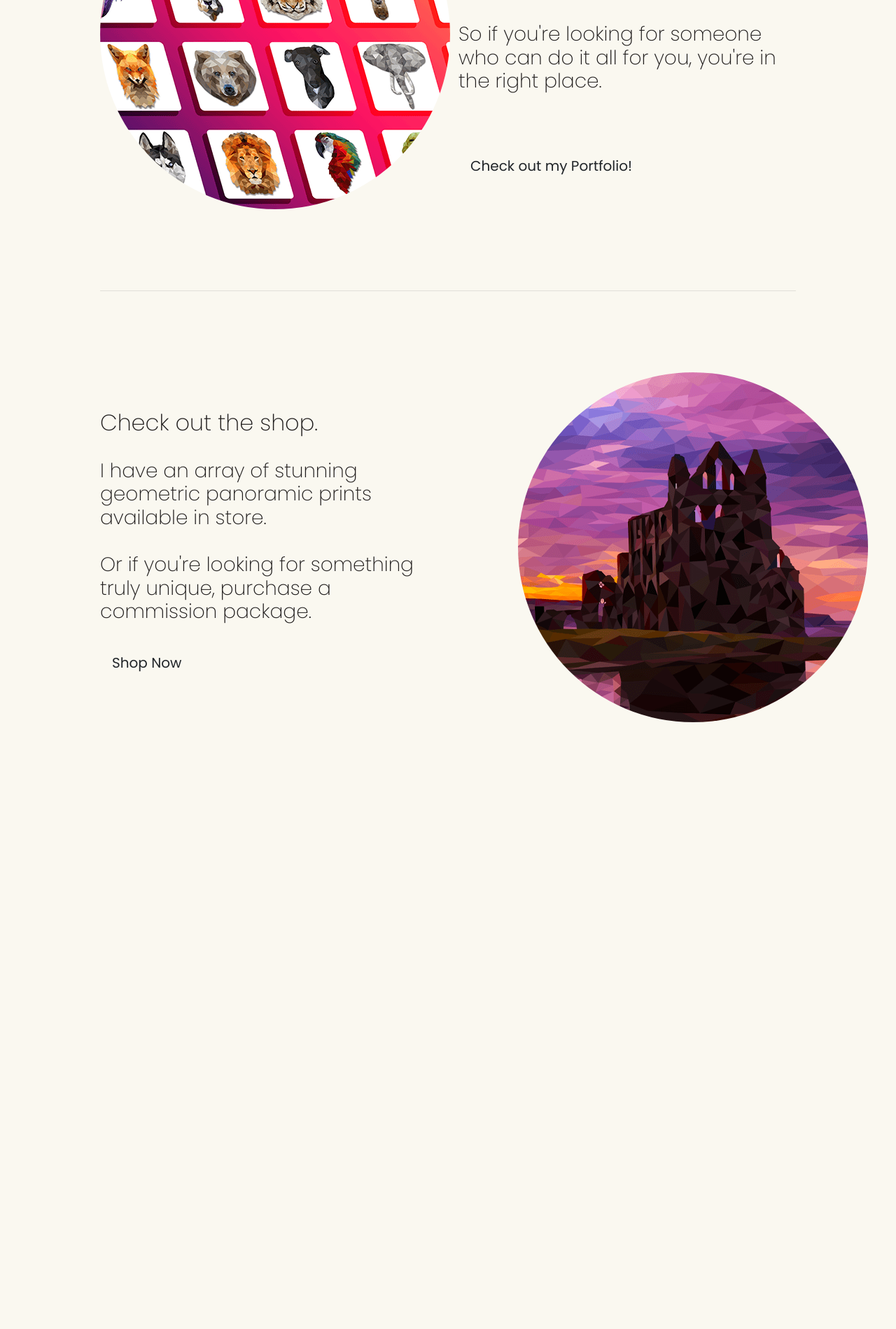
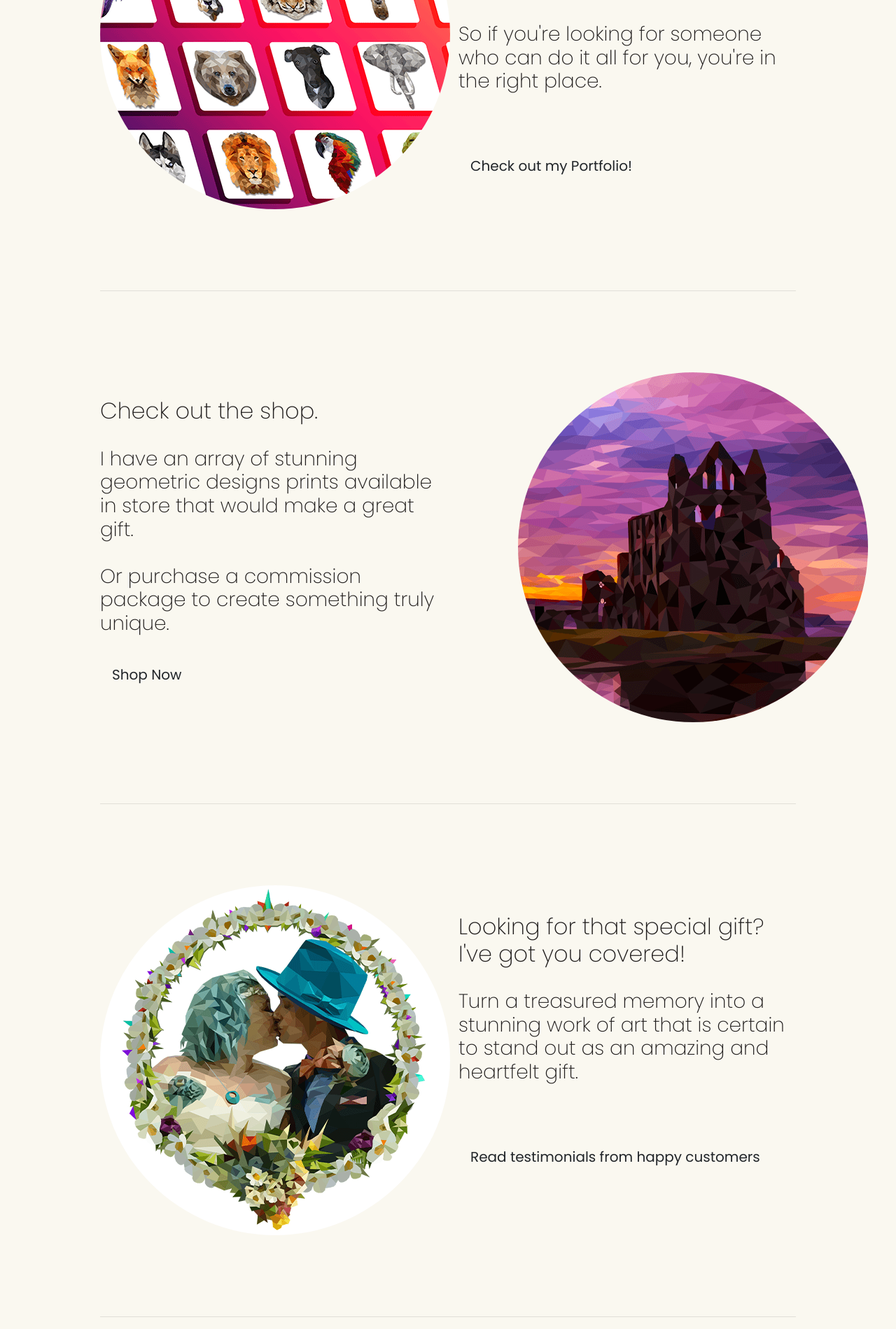
Before and after one commit to Robert-Clark-1990/MS4_RCD, a Django app: page / in a window 1280 px wide. Shown: the part 1134-3033 px from the top of the page at 70% size. Before the commit the page ends 2166 px from the top, so only its background shows below. Run offline with Django 3.2, Linux system fonts and the light colour scheme; some libraries are stand-ins or nearby versions.

Commit message:
add media files and tweak index.html in prep for testimonials and about sections

```diff
--- a/home/templates/home/index.html
+++ b/home/templates/home/index.html
@@ -29,9 +29,10 @@
             </div>
         </div>
         <hr>
+
         <div class="row h-100 justify-content-between">
             <div class="col-sm-12 col-md-5 my-auto">
-                <img src="{{ MEDIA_URL }}portfolio_gif.gif" alt="Robert Clark Design Logo" width="500" height="500" class="rounded-circle page-image">
+                <img src="{{ MEDIA_URL }}portfolio_gif.gif" alt="Portfolio" width="500" height="500" class="rounded-circle page-image">
             </div>
             <div class="col-sm-12 col-md-6 align-self-end my-auto">
                 <h2>When I say I love to create, I really mean it.</h2>
@@ -49,14 +50,15 @@
             </div>
         </div>
         <hr>
+
         <div class="row h-100 justify-content-between">
             <div class="col-sm-12 col-md-6 my-auto">
                 <h2>Check out the shop.</h2>
                 <br>
-                <h3>I have an array of stunning geometric panoramic prints available in store.
+                <h3>I have an array of stunning geometric designs prints available in store that would make a great gift.
                     <br>
                     <br>
-                    Or if you're looking for something truly unique, purchase a commission package.
+                    Or purchase a commission package to create something truly unique.
                 </h3>
                 <br>
                 <div>
@@ -69,5 +71,42 @@
                 <img src="{{ MEDIA_URL }}art_eg.png" alt="Whitby Abbey" width="500" height="500" class="rounded-circle page-image">
             </div>
         </div>
+        <hr>
+
+        <div class="row h-100 justify-content-between">
+            <div class="col-sm-12 col-md-5 my-auto">
+                <img src="{{ MEDIA_URL }}commissions-gif.gif" alt="Commissions" width="500" height="500" class="rounded-circle page-image">
+            </div>
+            <div class="col-sm-12 col-md-6 align-self-end my-auto">
+                <h2>Looking for that special gift? I've got you covered!</h2>
+                <br>
+                <h3>Turn a treasured memory into a stunning work of art that is certain to stand out as an amazing and heartfelt gift.</h3>
+                <br>
+                <div class="my-5">
+                    <h3>
+                        <a href="" class="free-quote-button btn btn-lg rounded-3">Read testimonials from happy customers</a>
+                    </h3>
+                </div>
+            </div>
+        </div>
+        <hr>
+
+        <div class="row h-100 justify-content-between">
+            <div class="col-sm-12 col-md-6 my-auto">
+                <h2>But who am I?</h2>
+                <br>
+                <h3>Well like I said, I'm an author, artist and web designer. But that only scratches the surface, and if you're looking to work with a person, you want to know who they are.</h3>
+                <br>
+                <div class="my-5">
+                    <h3>
+                        <a href="" class="free-quote-button btn btn-lg rounded-3">About Me</a>
+                    </h3>
+                </div>
+            </div>
+            <div class="col-sm-12 col-md-5 my-auto">
+                <img src="{{ MEDIA_URL }}about-me.png" alt="Rob Clark" width="500" height="500" class="rounded-circle page-image">
+            </div>
+        </div>
+        <hr>
     </div>
 {% endblock %}
--- a/templates/base.html
+++ b/templates/base.html
@@ -92,7 +92,7 @@
                                 {% if grand_total %}
                                     £{{ grand_total|floatformat:2 }}
                                 {% else %}
-                                    $0.00
+                                    £0.00
                                 {% endif %}
                             </p>
                         </div>
```
Also changed, not shown: media/about-me.png (added), media/commissions-gif.gif (added), media/prt00001.png (added), media/prt00002.png (added), media/prt00003.png (added), media/prt00004.png (added), media/prt00005.png (added), media/prt00006.png (added), media/prt00007.png (added), media/prt00008.png (added).
